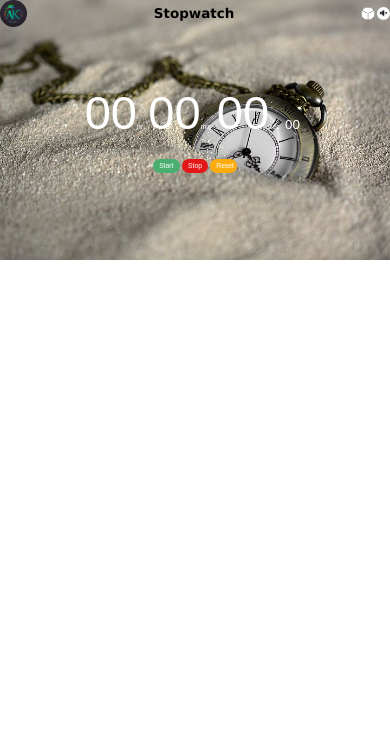
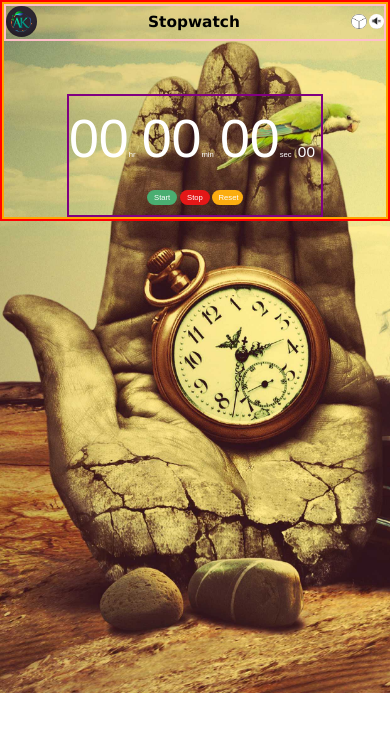
Before and after one commit to aseeskaushik/stopwatch, a plain HTML site: page index.html in a window 390 px wide. Both pictures are taken after a click on the picture 367 px from the left and 13 px from the top of the page. Drawn offline with Linux system fonts and the light colour scheme.

Commit message:
complete responsive!

```diff
--- a/stopwatch.css
+++ b/stopwatch.css
@@ -8,13 +8,13 @@ body{
     /* background-size:cover; */
     background-size: 100% auto;
     background-repeat: no-repeat;
-    /* border: 2px solid red; */
+    border: 2px solid red;
 }
 #body-container{
     display: flex;
     flex-direction: column;
     align-items: center;
-    /* border: 2px solid orange; */
+    border: 2px solid orange;
 }
 #logo-head-theme-div{
     display: flex;
@@ -23,7 +23,7 @@ body{
     align-items: center;
     margin-bottom: 7rem;
     width: 100%;
-    /* border: 2px solid pink; */
+    border: 2px solid pink;
 }
 img{
     height: 4rem;
@@ -39,7 +39,7 @@ img{
     width: 2rem;
 }
 #main-container{
-    /* border: 2px solid purple; */
+    border: 2px solid purple;
     height: 16rem;
     /* width: 44rem; */
     display: flex;
@@ -99,11 +99,15 @@ button:hover{
 
 @media only screen and (max-width: 768px) {
     html{
-        font-size: 63%;
+        font-size: 68%;
     }
 }
 @media only screen and (max-width: 600px) {
     html{
-        font-size: 42%;
+        font-size: 48%;
+    }
+    body{
+        background-image: url('./Images/mob-back-dark.jpg');
+        background-size: cover;
     }
 }
--- a/stopwatch.js
+++ b/stopwatch.js
@@ -121,19 +121,32 @@ themeSwitch= document.getElementById('theme-image');
 bodyContainerDiv= document.getElementById('body-container');
 let imgUrl=1;
 themeSwitch.addEventListener('click',function changeImage(){
+    console.log(window.matchMedia("(max-width:600px").matches);
     if(imgUrl==1){
-       document.body.style.backgroundImage= "url('./Images/stopwatch_light2.jpg')";
+        if(window.matchMedia("(max-width:600px")){
+            document.body.style.backgroundImage= "url('./Images/mob-back-medium.jpg')";
+        }else{
+            document.body.style.backgroundImage= "url('./Images/stopwatch_light2.jpg')";
+        }
        document.getElementById('heading').style.color= 'black';
        document.getElementById('timer').style.color='rgb(255 255 255)';
        imgUrl=2;
     }else{
         if(imgUrl==2){
-            document.body.style.backgroundImage= "url('./Images/stopwatch_light3.jpg')";
+            if(window.matchMedia("(max-width:600px")){
+                document.body.style.backgroundImage= "url('./Images/mob-back-light.jpeg')";
+            }else{
+                document.body.style.backgroundImage= "url('./Images/stopwatch_light3.jpg')";
+            }
             document.getElementById('heading').style.color= 'black';
             document.getElementById('timer').style.color='green';
             imgUrl=3;
         }else{
-            document.body.style.backgroundImage= "url('./Images/watch-background.avif')";
+            if(window.matchMedia("(max-width:600px")){
+                document.body.style.backgroundImage= "url('./Images/mob-back-dark.jpg')";
+            }else{
+                document.body.style.backgroundImage= "url('./Images/watch-background.avif')";
+            }
             document.getElementById('heading').style.color= 'white';
             document.getElementById('timer').style.color='aqua';
             imgUrl=1;
```
Also changed, not shown: Images/mob-back-dark.jpg (added), Images/mob-back-light.jpeg (added), Images/mob-back-medium.jpg (added).
